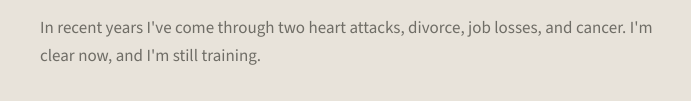
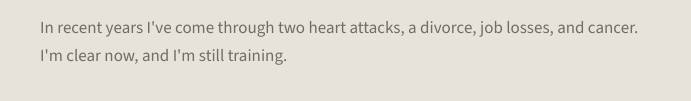
Before and after one commit to SJC-hue/Tier-1-Tactical-Talk, a plain HTML site: page story.html in a window 1280 px wide. Shown: the part 849-950 px from the top of the page, 248-939 px from the left. Drawn offline with nearby package versions, Linux system fonts and the light colour scheme.

Commit message:
Add files via upload

```diff
--- a/story.html
+++ b/story.html
@@ -148,7 +148,7 @@
 
     <p>What followed was a series of complete life changes: beach lifeguard, Ironman triathlete, a career in corporate sales, and a move to Spain. Onto owning a classical ballet school, alongside turning my home into a hospice for terminally ill rescue cats.</p>
 
-    <p>In recent years I've come through two heart attacks, divorce, job losses, and cancer. I'm clear now, and I'm still training.</p>
+    <p>In recent years I've come through two heart attacks, a divorce, job losses, and cancer. I'm clear now, and I'm still training.</p>
 
     <a class="back-link" href="index.html">&larr; Back to Tier 1 Performance Consulting</a>
   </div>
```
